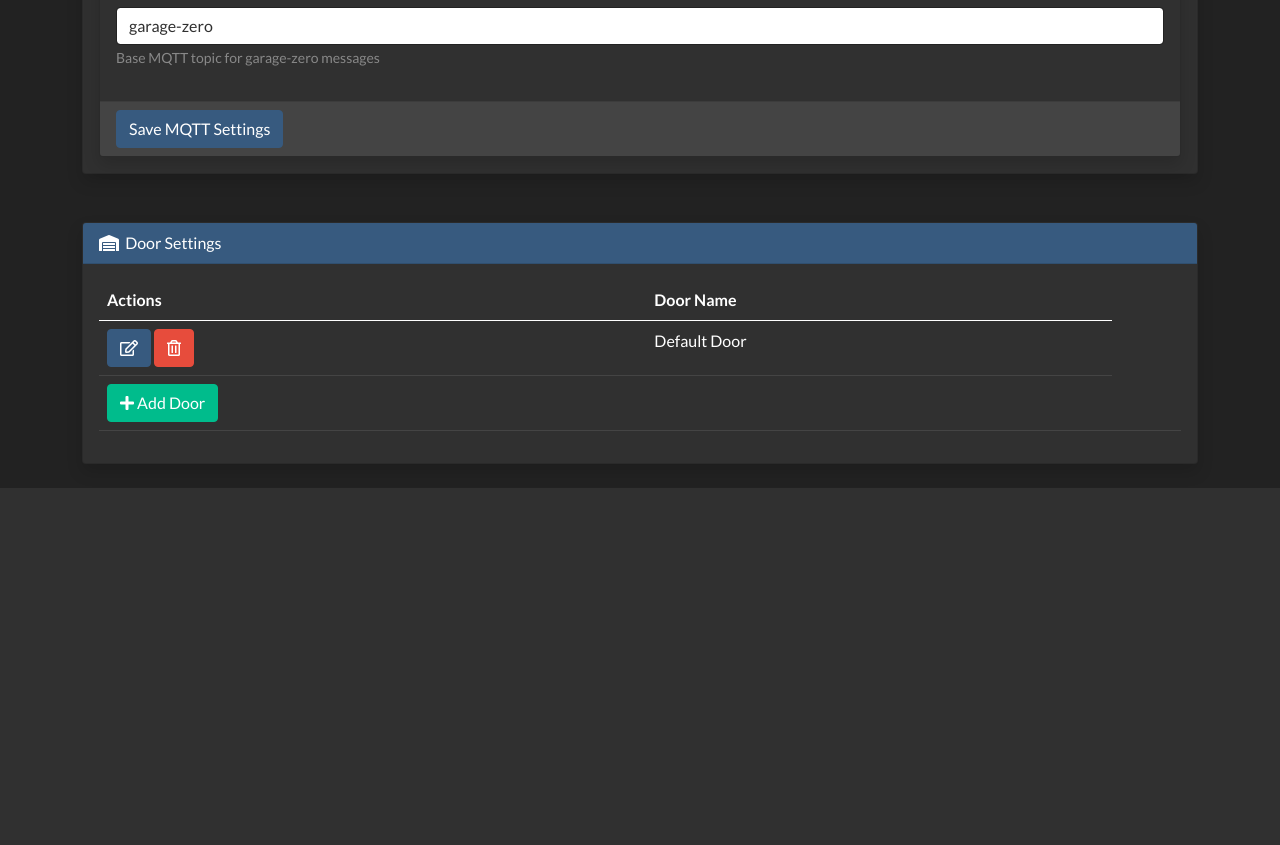
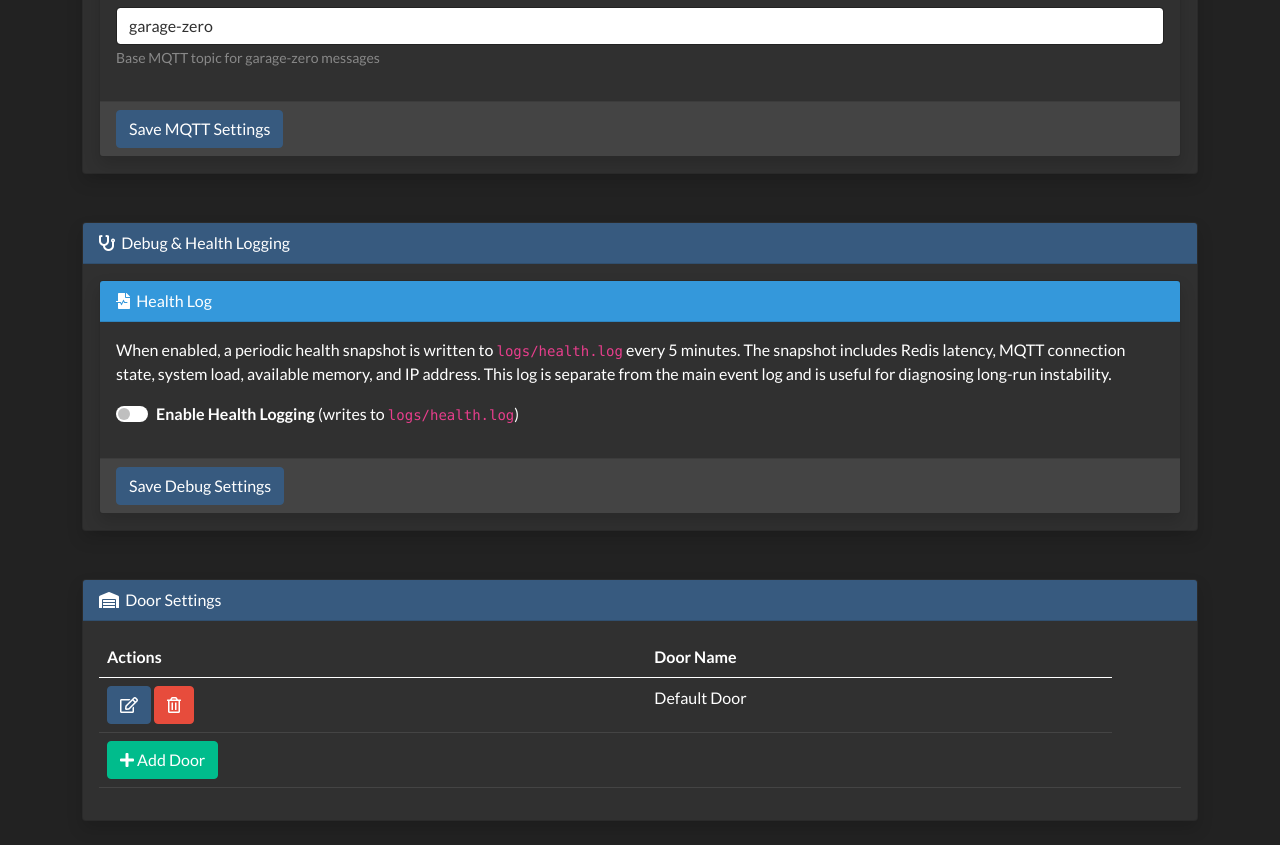
Before and after one commit to nebhead/garage-zero-v2, a Flask app: page / in a window 1280 px wide. Shown: the part 1888-2733 px from the top of the page. Before the commit the page ends 2376 px from the top, so only its background shows below. Run offline with Flask 3, Linux system fonts and the light colour scheme; data that the repository does not hold is empty; some libraries are stand-ins or nearby versions.

Commit message:
Move Health Logging to Separate Log File
Moved health logging to separate log file with the option to turn on in settings.

```diff
--- a/app.py
+++ b/app.py
@@ -395,6 +395,14 @@ def settings_base(action=None):
 		cmdsts.set('settings_update', 'true')
 		alert['type'] = 'success'
 		alert['text'] = 'MQTT Home Assistant settings updated. Changes will take effect when control.py reloads.'
+
+	# Update Debug / Health Logging Settings
+	if(request.form.get('debug_settings_submitted') == '1'):
+		settings.setdefault('debug', {})['health_log'] = 'health_log_enabled' in request.form
+		write_settings(settings)
+		cmdsts.set('settings_update', 'true')
+		alert['type'] = 'success'
+		alert['text'] = 'Debug settings updated.'
 
 	if('del_door' in request.form):
 		delete_door_id = request.form['del_door']
--- a/common.py
+++ b/common.py
@@ -98,7 +98,8 @@ def default_settings():
 	settings['addons'].append(default_raspi_heartbeat_obj_data())
 
 	settings['debug'] = {
-		'enable' : False
+		'enable' : False,
+		'health_log' : False
 	}
 
 	settings['api_config'] = {
--- a/gzlogging.py
+++ b/gzlogging.py
@@ -100,3 +100,29 @@ def write_log(event, logtype='NONE'):
 	# Format message with logtype prefix to maintain original format
 	message = '[' + logtype.upper() + '] ' + event
 	_event_logger.info(message)
+
+def _setup_health_logger():
+	"""Initialize a separate rotating logger for health/debug messages."""
+	logger = logging.getLogger('garage_zero_health')
+	logger.setLevel(logging.INFO)
+
+	os.makedirs('logs', exist_ok=True)
+
+	handler = RotatingFileHandler(
+		'logs/health.log',
+		maxBytes=500000,   # 500 KB
+		backupCount=3,
+		encoding='utf-8'
+	)
+	formatter = logging.Formatter('%(asctime)s %(message)s',
+								  datefmt='%Y-%m-%d %H:%M:%S')
+	handler.setFormatter(formatter)
+	logger.addHandler(handler)
+	return logger
+
+_health_logger = _setup_health_logger()
+
+def write_health_log(event, logtype='HEALTH'):
+	"""Write a message to the separate health/debug log (logs/health.log)."""
+	message = '[' + logtype.upper() + '] ' + event
+	_health_logger.info(message)
--- a/templates/settings.html
+++ b/templates/settings.html
@@ -259,6 +259,41 @@
 <!-- End MQTT Home Assistant Integration Card -->
 <br><br>
 
+<!-- Debug & Health Logging Card -->
+<div class="card shadow">
+	<div class="card-header bg-primary">
+		<i class="fas fa-stethoscope"></i>&nbsp; Debug &amp; Health Logging
+	</div>
+	<div class="card-body">
+		<form name="debug_settings" action="/settings" method="POST">
+		<input type="hidden" name="debug_settings_submitted" value="1">
+		<div class="card shadow">
+			<div class="card-header bg-info">
+				<i class="fas fa-file-medical-alt"></i>&nbsp; Health Log
+			</div>
+			<div class="card-body">
+				<p>
+					When enabled, a periodic health snapshot is written to <code>logs/health.log</code> every 5 minutes.
+					The snapshot includes Redis latency, MQTT connection state, system load, available memory, and IP address.
+					This log is separate from the main event log and is useful for diagnosing long-run instability.
+				</p>
+				<div class="form-check form-switch mb-3">
+					<input class="form-check-input" type="checkbox" id="health_log_enabled" name="health_log_enabled" {% if settings['debug'].get('health_log', False) %}checked{% endif %}>
+					<label class="form-check-label" for="health_log_enabled">
+						<strong>Enable Health Logging</strong> (writes to <code>logs/health.log</code>)
+					</label>
+				</div>
+			</div>
+			<div class="card-footer">
+				<button type="submit" class="btn btn-primary">Save Debug Settings</button>
+			</div>
+		</div>
+		</form>
+	</div>
+</div>
+<!-- End Debug & Health Logging Card -->
+<br><br>
+
 <!-- Door Settings Services Card -->
 <div class="card shadow">
 	<div class="card-header bg-primary">
```
Also changed, not shown: control.py (+5 -4 lines).
